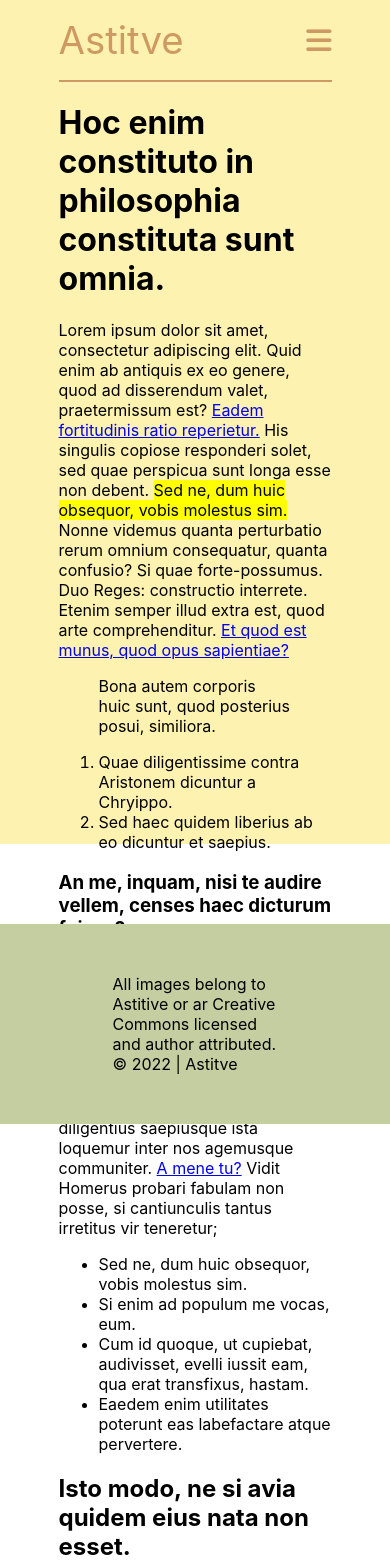
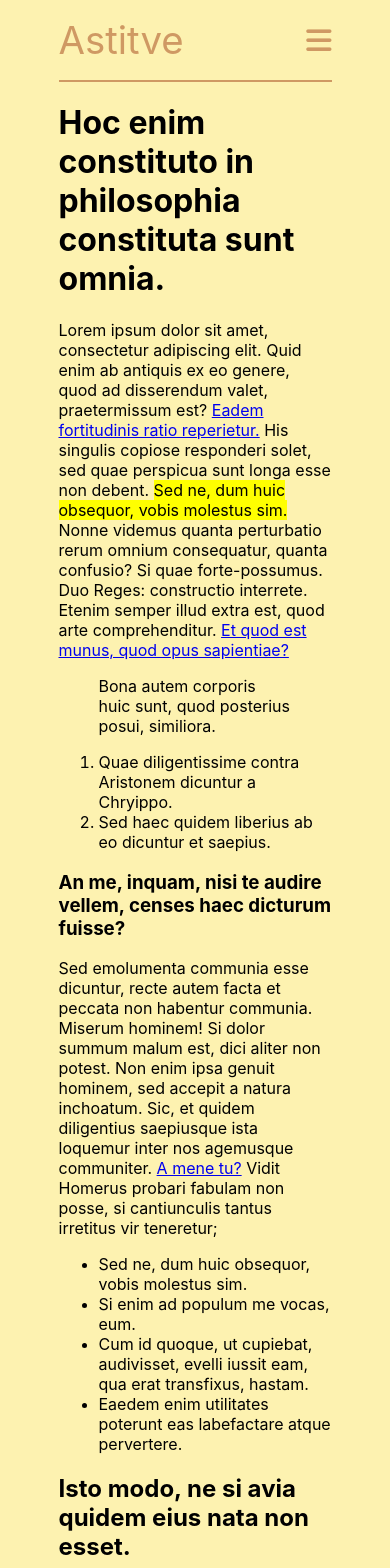
Before and after one commit to ArmanSandhu/astitve_website, a React (Create React App) app: page / in a window 390 px wide. Shown: the top 1568 px of the page. Built offline with nearby package versions, Linux system fonts and the light colour scheme.

Commit message:
Mobile Footer Fix

```diff
--- a/src/App.css
+++ b/src/App.css
@@ -3,7 +3,6 @@
   width: 100%;
   height: 100%;
   position: relative;
-  background-color: var(--background-color);
 }
 
 .flex_wrapper {
@@ -15,7 +14,6 @@
 .content_container {
   margin: auto;
   width: 70%;
-  height: 100vh;
 }
 
 .nav_divider {
@@ -24,9 +22,3 @@
   margin-top: 0;
   background-color: var(--primary-dark);
 }
-
-@media screen and (max-width: 1080px) {
-  .content_container {
-
-  }
-}
--- a/src/components/Footer/Footer.css
+++ b/src/components/Footer/Footer.css
@@ -13,3 +13,7 @@
    transform: translate(-50%, -50%);
    padding: 15px;
 }
+
+@media screen and (max-width: 960px) {
+
+}
--- a/src/components/Footer/Footer.js
+++ b/src/components/Footer/Footer.js
@@ -4,7 +4,7 @@ function Footer() {
     return (
         <div className="footer">
             <div className='footer_inner'>
-                <div> All images belong to Astitive or ar Creative Commons licensed and author attributed.</div>
+                <div> All images belong to Astitive or are Creative Commons licensed and author attributed.</div>
                 <div>&copy; 2022 | Astitve</div>
             </div>
         </div>
--- a/src/components/Navbar/Navbar.css
+++ b/src/components/Navbar/Navbar.css
@@ -84,7 +84,6 @@
         display: flex;
         flex-direction: column;
         width: 70%;
-        height: 80vh;
         position: absolute;
         top: 80px;
         left: -100%;
@@ -94,6 +93,7 @@
 
     .nav_menu.active {
         background-color: rgba(0,0,0,0.9);
+        /* background-color: rgba(253,242,176,0.9); */
         width: 100%;
         height: 100%;
         left: 0;
--- a/src/index.css
+++ b/src/index.css
@@ -1,5 +1,5 @@
 html {
-  height: 100%;
+  min-height: 100%;
 }
 
 body {
@@ -9,8 +9,10 @@ body {
     sans-serif;
   -webkit-font-smoothing: antialiased;
   -moz-osx-font-smoothing: grayscale;
-  height: 100%;
+  min-height: 100%;
   margin: 0;
+  background-color: var(--background-color);
+  overflow: auto;
 }
 
 code {
```
